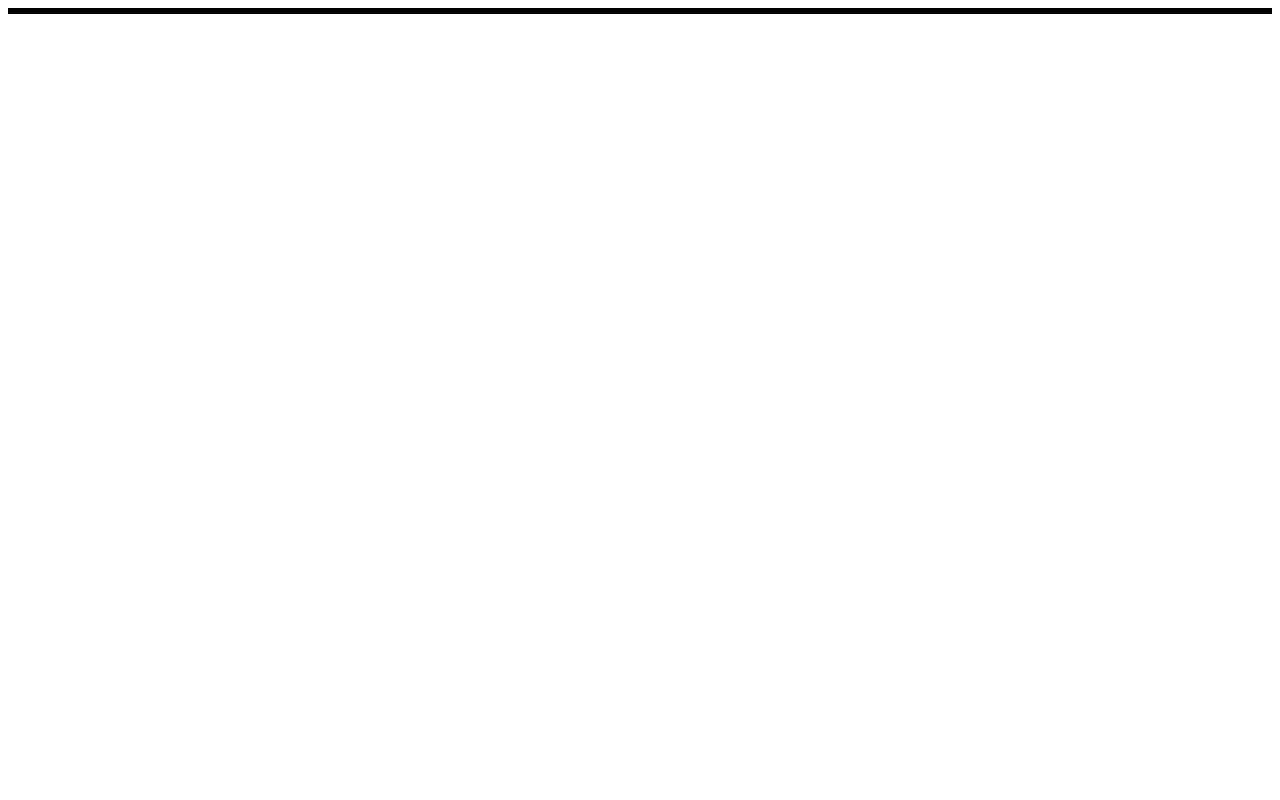
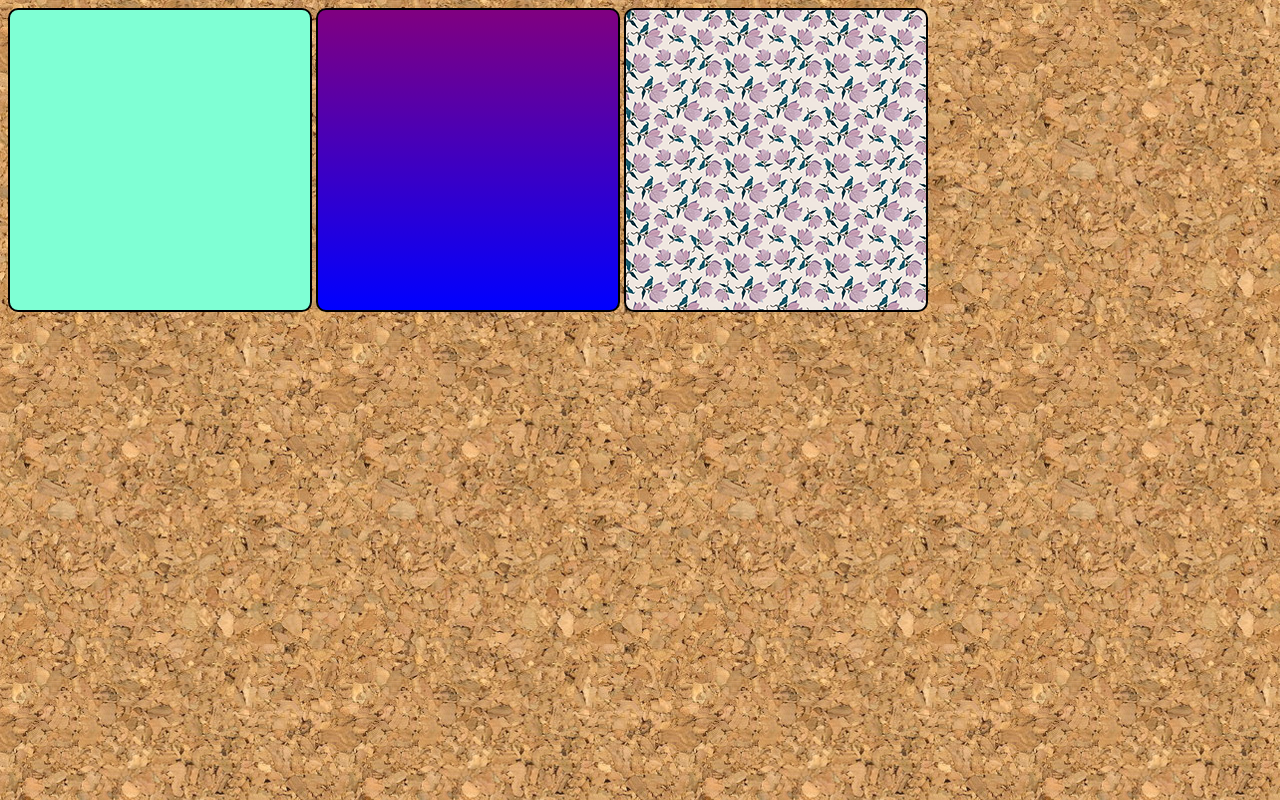
Before and after one commit to Gustavo-bonif/HTML-CSS, a plain HTML site: page exercicios/ex 022/fundo001.html in a window 1280 px wide. Drawn offline with Linux system fonts and the light colour scheme.

Commit message:
exercicio 22

```diff
--- a/exercicios/ex 022/fundo001.html
+++ b/exercicios/ex 022/fundo001.html
@@ -6,16 +6,37 @@
     <title>Teste de imagem de fundo</title>
     <style>
         div.quadrado{
-            border: 1px solid black;
+            border: 2px solid black;
+            width: 300px;
+            height: 300px;
+            display: inline-block;
+            border-radius: 10px;
+            background-color: gray;
+        }
+
+        body{
+            background-image: url('imagens/wallpaper001.jpg');
+        }
+
+        div#q1{
+            background-color: aquamarine;
+        }
+
+        div#q2{
+            background-image: linear-gradient(to bottom, purple,blue);
+        }
+
+        div#q3{
+            background-image: url('imagens/pattern003.png');
         }
     </style>
 </head>
 <body>
-    <div class="quadrado"></div>
+    <div class="quadrado" id="q1"></div>
 
-    <div class="quadrado"></div>
+    <div class="quadrado" id="q2"></div>
 
-    <div class="quadrado"></div>
+    <div class="quadrado" id="q3"></div>
 
 </body>
 </html>
```
Also changed, not shown: exercicios/ex 022/fundo002.html (added, +11 -0 lines).
